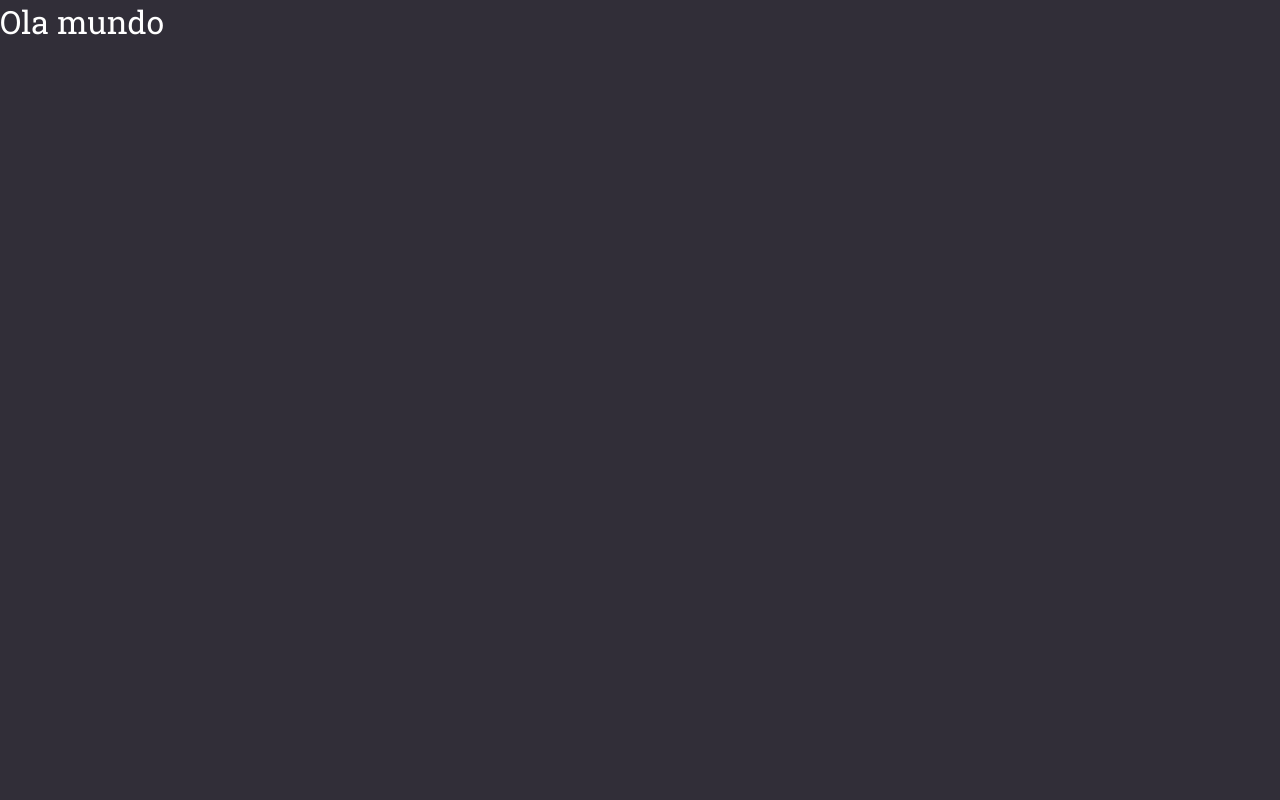
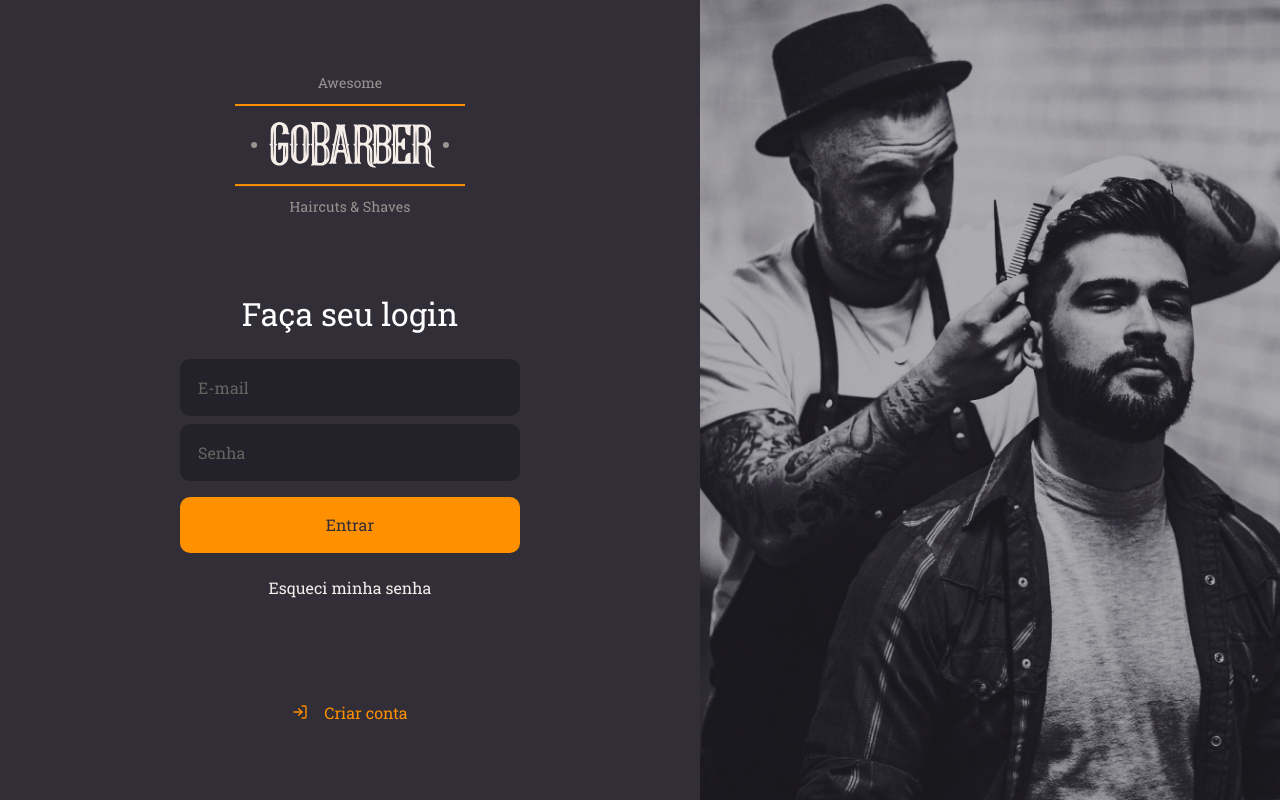
Before and after one commit to Chrystiansantos/goBarberWebTs, a React (Create React App) app: page / in a window 1280 px wide. Built offline with nearby package versions, Linux system fonts and the light colour scheme.

Commit message:
estilizando a pagina de login

```diff
--- a/package.json
+++ b/package.json
@@ -18,8 +18,10 @@
     "eslint-plugin-jsx-a11y": "^6.2.3",
     "eslint-plugin-react": "^7.19.0",
     "eslint-plugin-react-hooks": "^2.5.0",
+    "polished": "^3.6.5",
     "react": "^16.13.1",
     "react-dom": "^16.13.1",
+    "react-icons": "^3.10.0",
     "react-scripts": "3.4.1",
     "styled-components": "^5.1.1",
     "typescript": "~3.7.2"
--- a/src/App.tsx
+++ b/src/App.tsx
@@ -1,10 +1,12 @@
 import React from 'react';
 import GlobalStyle from './styles/global';
+
+import SignIn from './pages/signin';
 
 const App: React.FC = () => (
   <>
     <GlobalStyle />
-    <h1>Ola mundo</h1>
+    <SignIn />
   </>
 );
 
--- /dev/null
+++ b/src/pages/signin/index.tsx
@@ -0,0 +1,26 @@
+import React from 'react';
+import { FiLogIn } from 'react-icons/fi';
+import logoImg from '../../assets/logo.svg';
+import { Container, Content, Background } from './styles';
+
+const SignIn: React.FC = () => (
+  <Container>
+    <Content>
+      <img src={logoImg} alt="GoBarber" />
+      <form>
+        <h1>Faça seu login</h1>
+        <input type="text" placeholder="E-mail" />
+        <input type="password" placeholder="Senha" />
+        <button type="submit">Entrar</button>
+        <a href="forgot">Esqueci minha senha</a>
+      </form>
+      <a href="login">
+        <FiLogIn />
+        Criar conta
+      </a>
+    </Content>
+    <Background />
+  </Container>
+);
+
+export default SignIn;
--- /dev/null
+++ b/src/pages/signin/styles.ts
@@ -0,0 +1,98 @@
+import styled from 'styled-components';
+import { shade } from 'polished';
+import signInBackgroundImg from '../../assets/sign-in-background.png';
+
+export const Container = styled.div`
+  height: 100vh;
+  display: flex;
+  align-items: stretch;
+`;
+
+export const Content = styled.div`
+  display: flex;
+  flex-direction: column;
+  align-items: center;
+  /* ira alinhar ao centro como se fosse um align items center */
+  place-content: center;
+  width: 100%;
+  max-width: 700px;
+
+  form {
+    margin: 80px 0;
+    width: 340px;
+    text-align: center;
+
+    h1 {
+      margin-bottom: 24px;
+    }
+    input {
+      background: #232129;
+      border-radius: 10px;
+      border: 2px solid #232129;
+      padding: 16px;
+      width: 100%;
+      color: #f4ede8;
+
+      &::placeholder {
+        color: #666360;
+      }
+
+      & + input {
+        margin-top: 8px;
+      }
+    }
+    button {
+      background: #ff9000;
+      height: 56px;
+      border-radius: 10px;
+      border: 0;
+      padding: 0 16px;
+      color: #312e38;
+      width: 100%;
+      font-weight: 500;
+      margin-top: 16px;
+      transition: background 0.2s;
+
+      &:hover {
+        background: ${shade(0.2, '#ff9000')};
+      }
+    }
+    a {
+      color: #f4ede8;
+      display: block;
+      margin-top: 24px;
+      text-decoration: none;
+      transition: color o.2s;
+
+      &:hover {
+        //ira escurecer um pouco
+        color: ${shade(0.2, '#f4ede8')};
+      }
+    }
+  }
+  /* ustilizando > eu irei pegar somente os a que estiver naquele nivel */
+  > a {
+    color: #ff9000;
+    display: block;
+    margin-top: 24px;
+    text-decoration: none;
+    transition: color 0.2s;
+
+    display: flex;
+    align-items: center;
+
+    svg {
+      margin-right: 16px;
+    }
+
+    &:hover {
+      color: ${shade(0.2, '#ff9000')};
+    }
+  }
+`;
+
+export const Background = styled.div`
+  flex: 1;
+  background: url(${signInBackgroundImg}) no-repeat center;
+  background-size: cover;
+`;
--- a/src/styles/global.ts
+++ b/src/styles/global.ts
@@ -20,7 +20,7 @@
   h1,h2,h3,h4,h5,h6,strong{
     font-weight:500;
   }
-  button:{
-    cursor:pointer
+  button{
+    cursor:pointer;
   }
 `;
```
Also changed, not shown: src/assets/logo.svg (added), src/assets/sign-in-background.png (added).
